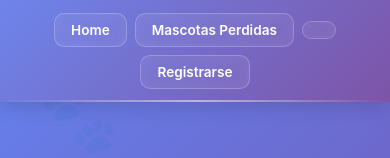
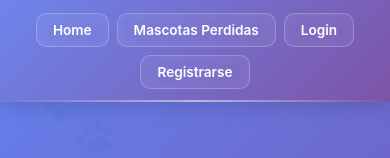
Before and after one commit to nazacisneros/ttps-spring-angular, an Angular app in the folder frontend/mascotas-perdidas/: page / in a window 390 px wide. Shown: the top 158 px of the page. Built offline with nearby package versions, Linux system fonts and the light colour scheme.

Commit message:
[FEAT]: se agregaron estilos para el navbar.

```diff
--- a/frontend/mascotas-perdidas/angular.json
+++ b/frontend/mascotas-perdidas/angular.json
@@ -92,5 +92,8 @@
         }
       }
     }
+  },
+  "cli": {
+    "analytics": "d3e7e0cc-7781-4b45-b180-4fd9aa09ce28"
   }
 }
--- a/frontend/mascotas-perdidas/src/app/components/navbar/navbar.component.css
+++ b/frontend/mascotas-perdidas/src/app/components/navbar/navbar.component.css
@@ -205,16 +205,6 @@ ng-container {
     padding: 0.5rem 0.8rem;
     font-size: 0.85rem;
   }
-
-  /* Ocultar texto "Reportar Avistamiento" en móviles muy pequeños */
-  a:nth-child(3) {
-    font-size: 0;
-  }
-
-  a:nth-child(3)::before {
-    content: '📍';
-    font-size: 1.2rem;
-  }
 }
 
 /* Efecto de pulso para enlaces importantes */
@@ -231,25 +221,6 @@ a[routerLink="/reportar-avistamiento"] {
   }
 }
 
-/* Efecto de hover especial para Home */
-a[routerLink="/"]::before {
-  content: '🏠 ';
-}
-
-/* Efecto para Mascotas Perdidas */
-a[routerLink="/mascotas-perdidas"]::before {
-  content: '🐾 ';
-}
-
-/* Efecto para Login */
-a[routerLink="/login"]::before {
-  content: '🔐 ';
-}
-
-/* Efecto para Registro */
-a[routerLink="/registro"]::before {
-  content: '📝 ';
-}
 
 /* Separador visual entre secciones */
 :host::after {
```
